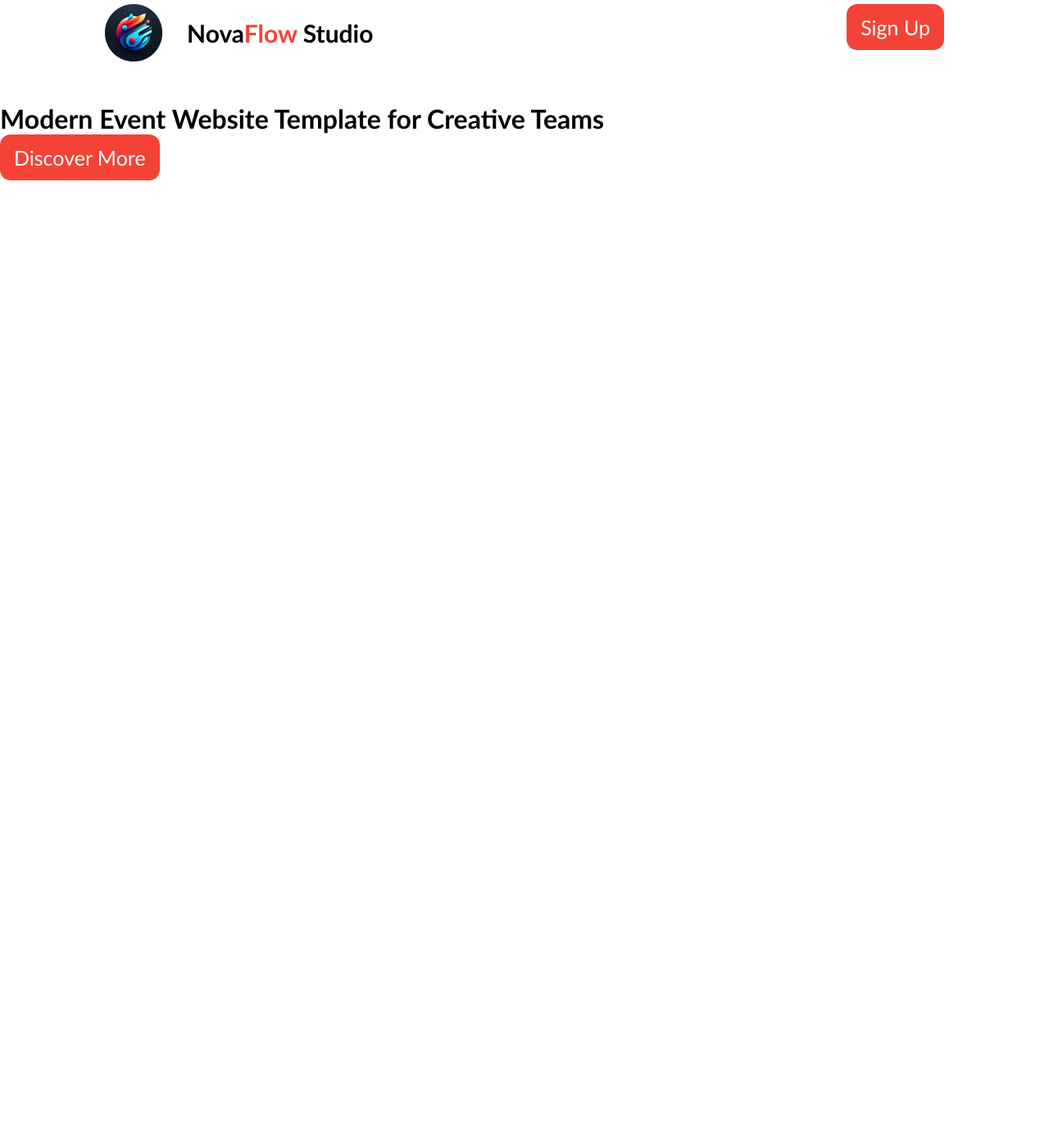
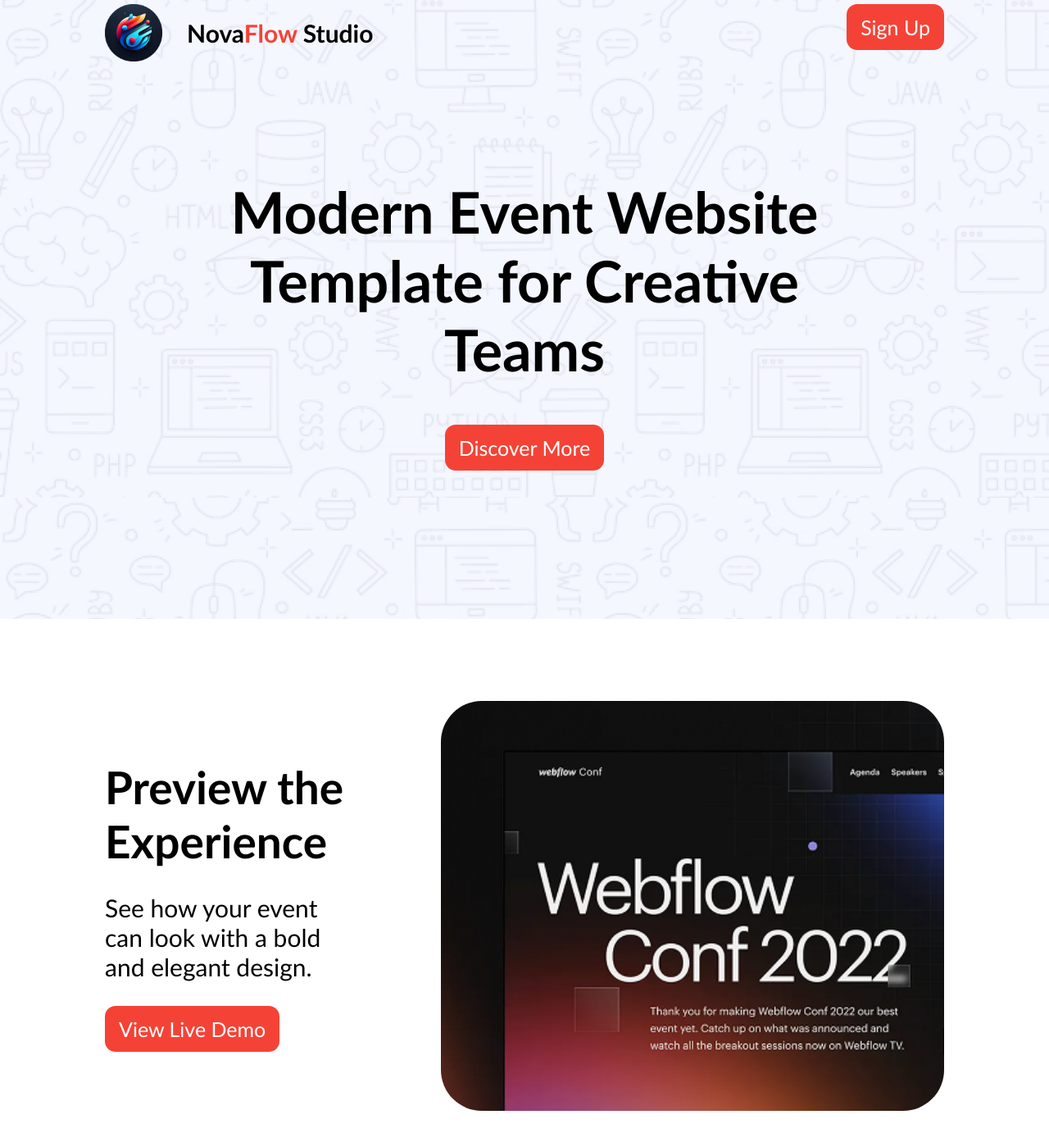
Before and after one commit to Shadul-Coder/NovaFlow_Studio, a plain HTML site: page index.html in a window 1280 px wide. Shown: the part 45-1438 px from the top of the page at 82% size. Before the commit the page ends 800 px from the top, so only its background shows below. Drawn offline with Linux system fonts and the light colour scheme.

Commit message:
Worked on page 1 & 2

```diff
--- a/Styles/styles.css
+++ b/Styles/styles.css
@@ -2,6 +2,11 @@
     margin: 0;
     padding: 0;
     font-family: 'Trebuchet MS', 'Lucida Sans Unicode', 'Lucida Grande', 'Lucida Sans', Arial, sans-serif;
+}
+
+header {
+    background-image: url(../Images/Backgound.png);
+    height: 100vh;
 }
 
 nav {
@@ -9,7 +14,8 @@
     display: flex;
     width: 80%;
     justify-content: space-between;
-    margin: 50px auto;
+    margin: 0px auto;
+    padding-top: 50px;
 }
 
 #logo_name {
@@ -18,7 +24,7 @@
     gap: 30px;
 }
 
-header button {
+button {
     background-color: 	#F44336;
     color: white;
     font-size: 25px;
@@ -26,3 +32,48 @@
     border: none;
     border-radius: 13px;
 }
+
+button:hover {
+    transition: all 0.1s ease-in-out 0s;
+    transform: scale(1.05);
+}
+
+#home_text {
+    width: 80%;
+    display: flex;
+    flex-direction: column;
+    align-items: center;
+    margin: 0 auto;
+    padding-top: 11%;
+}
+
+#home_text h1 {
+    width: 75%;
+    font-size: 70px;
+    text-align: center;
+    margin-bottom: 50px;
+}
+
+#page2 {
+    display: flex;
+    justify-content: space-between;
+    align-items: center;
+    width: 80%;
+    margin: 100px auto;
+}
+
+#page2_text h1 {
+    font-size: 55px;
+    margin-bottom: 30px;
+}
+
+#page2_text p {
+    width: 70%;
+    font-size: 30px;
+    margin-bottom: 30px;
+}
+
+#page2 img {
+    height: 500px;
+    border-radius: 50px;
+}
--- a/index.html
+++ b/index.html
@@ -9,7 +9,7 @@
 </head>
 <body>
     <header>
-        <div id="home">
+        <div id="page1">
             <nav>
                 <div id="logo_name">
                     <img style="height: 70px;" src="Images/Logo.png" alt="NovaFlow Studio Logo">
@@ -19,12 +19,19 @@
             </nav>
             <div id="home_text">
                 <h1>Modern Event Website Template for Creative Teams</h1>
-                <button>Discover More</button>
+                <a href=""><button>Discover More</button></a>
             </div>
         </div>
     </header>
     <main>
-
+        <section id="page2">
+            <div id="page2_text">
+                <h1>Preview the Experience</h1>
+                <p>See how your event can look with a bold and elegant design.</p>
+                <a href=""><button>View Live Demo</button></a>
+            </div>
+            <img src="Images/Web Image 1.png" alt="">
+        </section>
     </main>
     <footer>
 
```
Also changed, not shown: Images/Web Image 1.png (added).
